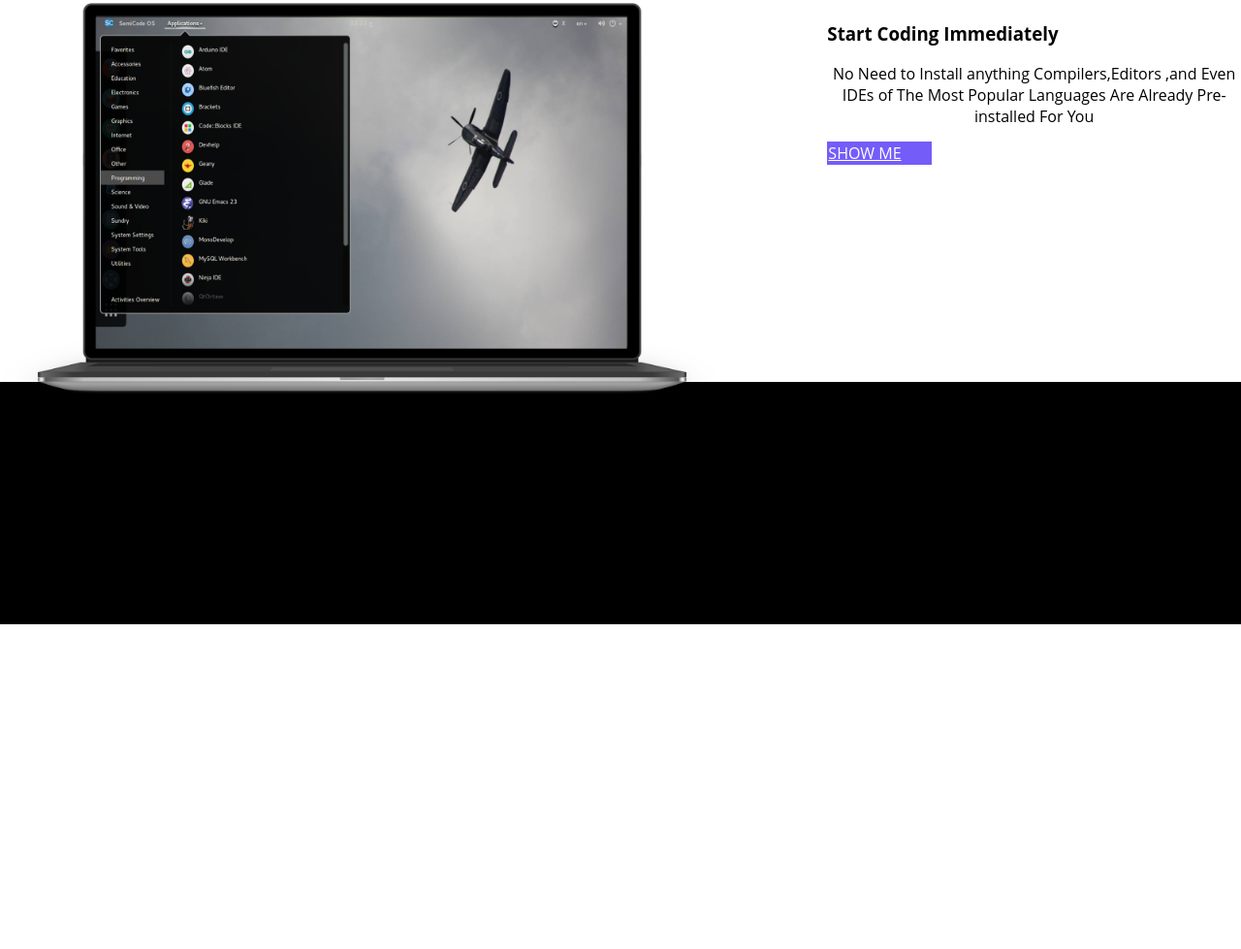
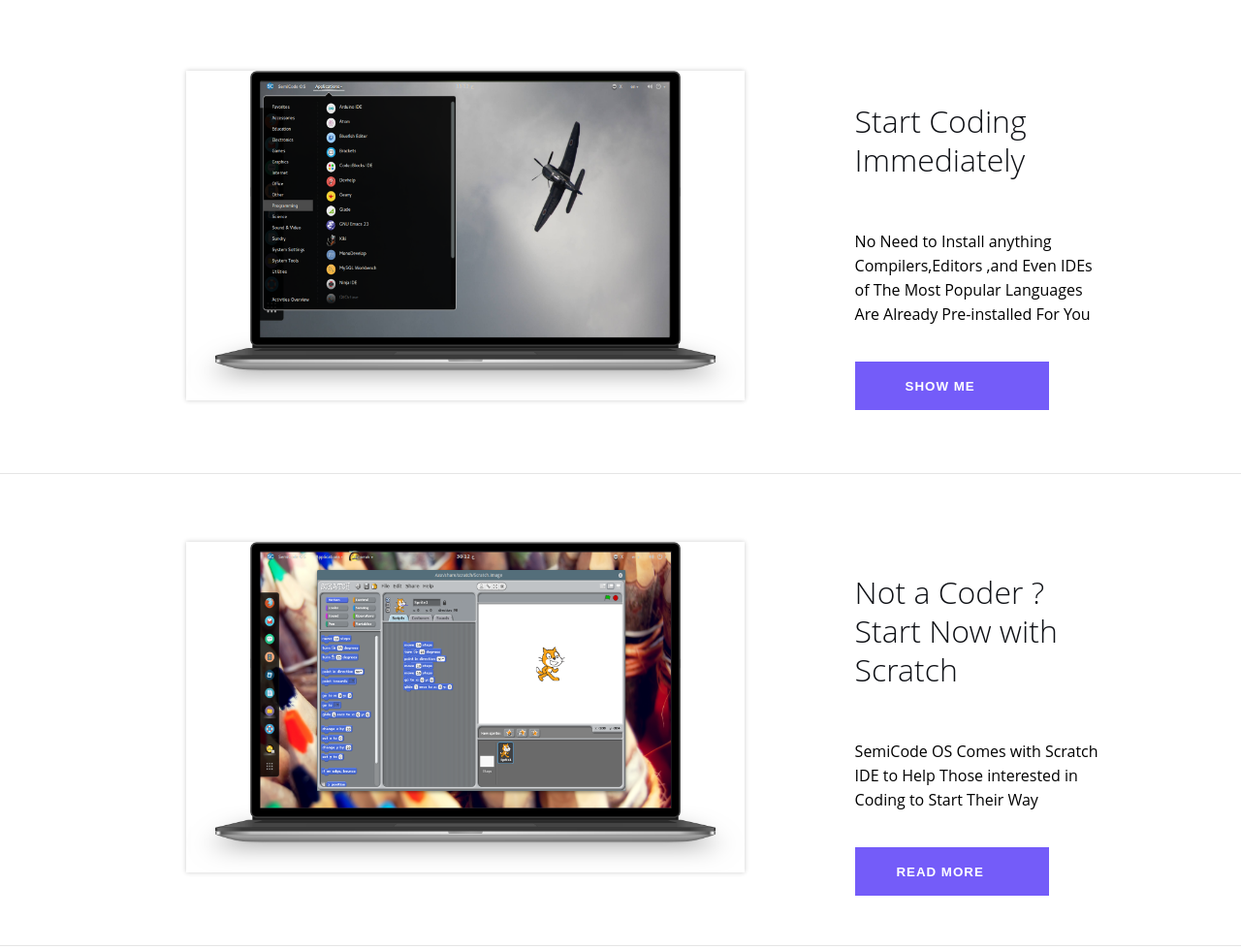
Before and after one commit to sulingLiang/website, a plain HTML site: page index.html in a window 1280 px wide. Shown: the part 857-1836 px from the top of the page at 97% size. Before the commit the page ends 1501 px from the top, so only its background shows below. Drawn offline with Linux system fonts and the light colour scheme.

Commit message:
20170404

```diff
--- a/css/header.css
+++ b/css/header.css
@@ -9,6 +9,10 @@
 html{
 	overflow-x: hidden;
 	overflow-y: auto;
+}
+h1, h2, h3, h4, h5, h6 {
+    font-weight: 300;
+    color: #0e1015;
 }
 #menu ul li{
 	float:left;
@@ -46,7 +50,6 @@
     top: 2px;
 }
 .menu{
-
 	padding: 5px 15px 0 0;
 }
 #menuHome{
--- a/css/main.css
+++ b/css/main.css
@@ -20,10 +20,7 @@
     line-height: 64px;
    	font-weight: 300;
     text-align: center;
-
-}
-p{
-	text-align: center;
+    color: #fff;
 }
 .contentBtn{
 	background: #745cf9;
@@ -32,11 +29,17 @@
     height: 50px;
     border: 1px solid #745cf9;
     padding-right: 30px;
-
+}
+.contentBtn a{
+ 	text-decoration: none;
+ 	color: #fff;
+ 	letter-spacing: 1px;
+ 	font-weight: 700;
+ 	text-align: center;
 }
 .content{
 	position: absolute;
-    top: 15%;
+    top: 10%;
     color: #ffffff;
     width: 66.66666667%;
     left: 16.66666667%;
@@ -44,10 +47,30 @@
 #content{
 	width: 100%;
 }
-#contentDiv{
-	/* position: absolute;
-	    top: 40%;
-	    color: #ffffff;
-	    width: 66.66666667%;
-	    left: 16.66666667%; */
+/*main section*/
+.mainSection{
+	margin: 70px 0;
+    left: 15%;
+    position: relative;
 }
+.mainSecWord{
+	width: 20%;
+	display:inline;
+	float:right;
+	right: 23%;
+	position:relative;
+	padding: 0 40px 0 0;
+}
+.mainSecWord h3{
+	font-size: 32px;
+    line-height: 40px;
+}
+.mainSecWord p{
+	padding: 20px 0;
+    line-height: 25px;
+}
+.imgShadow{
+	box-shadow: 0px 0px 5px 0px rgba(0, 0, 0, 0.2);
+    width: 45%;
+}
+/*main section end*/
--- a/index.html
+++ b/index.html
@@ -39,21 +39,58 @@
 		<section>
 			<div class="content">
 				<h1>SemiCode OS - Linux For Programmers and Web Developers</h1>
-				<p>A replacement for Windows and macOS</p>
+				<p style="text-align:center;">A replacement for Windows and macOS</p>
 				<button class="contentBtn" style="position: relative;left: 31%;">READ MORE</button>
 				<button class="contentBtn" style="position: relative;left: 35%;">DOWNLOAD NOW</button>
 			</div>
 		</section>
-		<section>
-			<div>
+		<section style="border-bottom: 1px solid rgba(0, 0, 0, 0.1);">
+			<div class="mainSection">
 				<div style="width:650px;height:400px;display:inline;">
-					<img class="imgShadow" src="/img/applicationmenunotebook.png" alt="applicationmenunotebook" style="width:58.33333333%">
+					<img class="imgShadow" src="/img/applicationmenunotebook.png" alt="applicationmenunotebook">
 				</div>
-				<div style="width: 33.33333333%;display:inline;float:right;">
+				<div class="mainSecWord">
 					<h3>Start Coding Immediately</h3>
-					<p>No Need to Install anything Compilers,Editors ,and Even IDEs of The Most Popular Languages Are Already Pre-installed For You </p>
-					<a href="#" class="contentBtn">SHOW ME</a>
+					<p>No Need to Install anything Compilers,Editors ,and Even IDEs of The Most Popular Languages Are Already Pre-installed For You</p>
+					<button class="contentBtn"><a href="#" >SHOW ME</a></button>
 				</div>
+			</div>
+		</section>
+		<section style="border-bottom: 1px solid rgba(0, 0, 0, 0.1);">
+			<div class="mainSection">
+				<div style="width:650px;height:400px;display:inline;">
+					<img class="imgShadow" src="/img/aboutnotebook1.png" alt="aboutnotebook">
+				</div>
+				<div class="mainSecWord">
+					<h3>Not a Coder ? Start Now with Scratch</h3>
+					<p>SemiCode OS Comes with Scratch IDE to Help Those interested in Coding to Start Their Way</p>
+					<button class="contentBtn"><a href="#" >READ MORE</a></button>
+				</div>
+			</div>
+		</section>
+		<section style="border-bottom: 1px solid rgba(0, 0, 0, 0.1);">
+			<div class="mainSection">
+				<div style="width:650px;height:400px;display:inline;">
+					<img class="imgShadow" src="/img/firefoxnotebook.png" alt="firefoxnotebook">
+				</div>
+				<div class="mainSecWord">
+					<h3>No More Search Engines Tracking</h3>
+					<p>With DuckDuck GO as a Default Search Engine No One is able to Track You</p>
+					<button class="contentBtn"><a href="#" >READ MORE</a></button>
+				</div>
+			</div>
+		</section>
+		<section style="border-bottom: 1px solid rgba(0, 0, 0, 0.1);">
+			<div class="mainSection">
+				<div style="float:left;right:0" class="mainSecWord">
+					<h3>Perfect For Teams</h3>
+					<p>Slack ,Git ,and other Pre-installed tools for teams make SemiCode OS Perfect For Companies and Collaborative Projects</p>
+					<button class="contentBtn"><a href="#">See It In Action</a></button>
+				</div>
+				<div style="width:650px;height:400px;display:inline;">
+					<img class="imgShadow" src="/img/atomnotebook.png" alt="atomnotebook">
+				</div>
+
 			</div>
 		</section>
 	</div>
```
